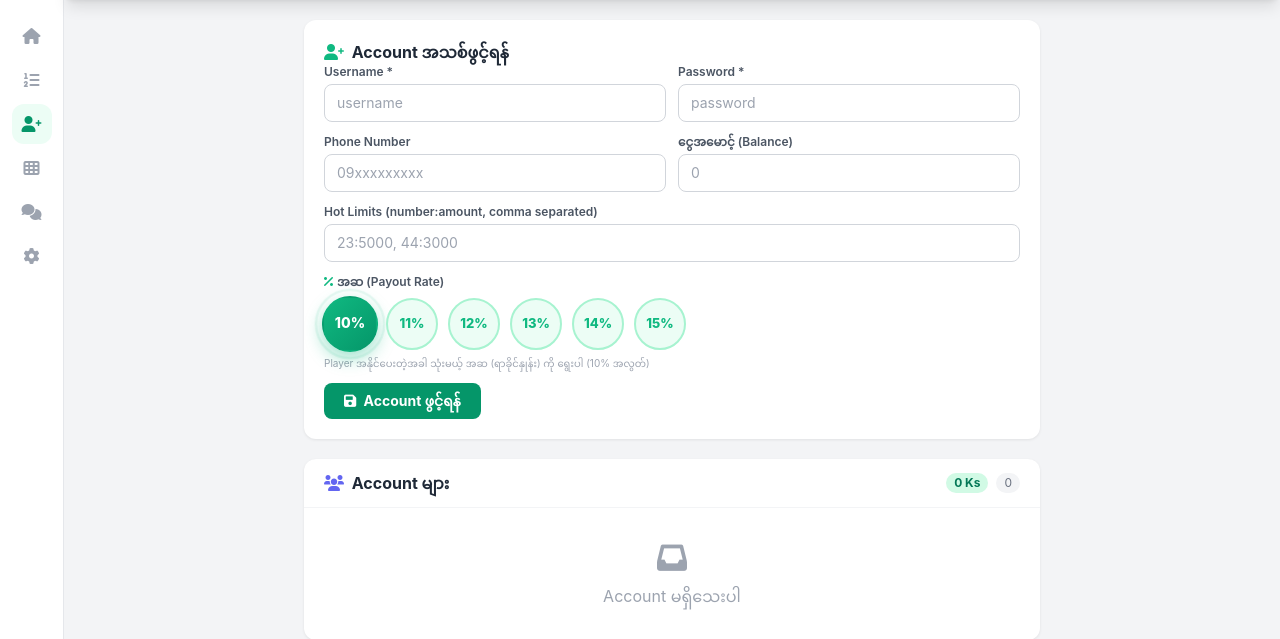
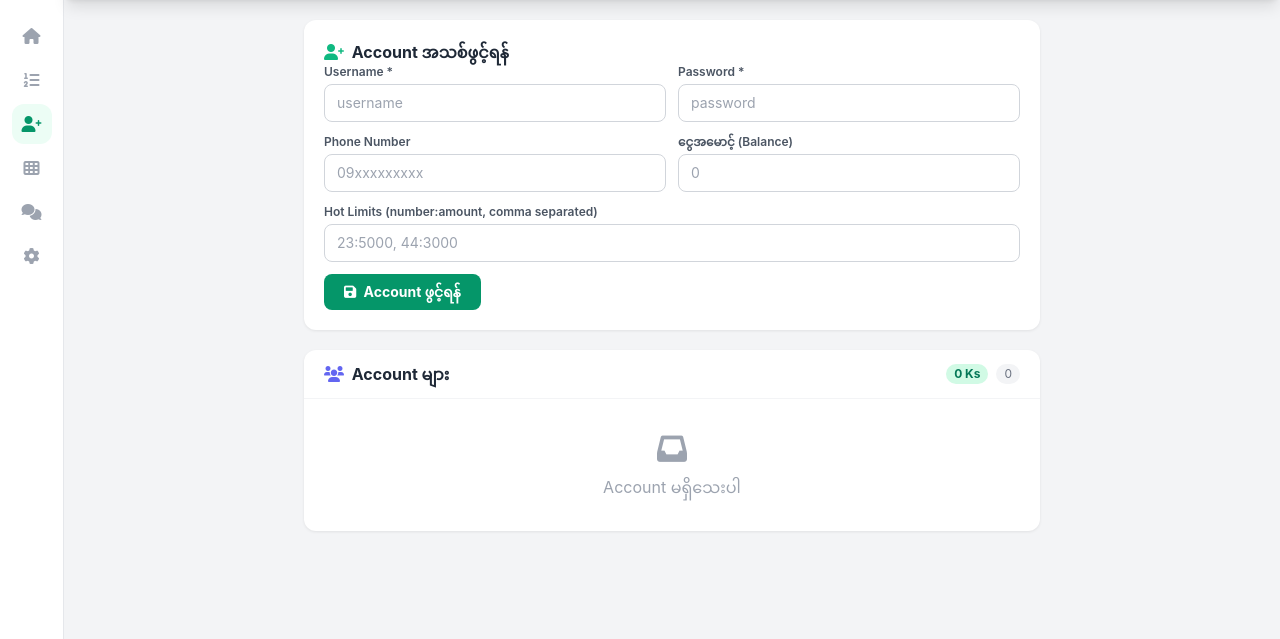
Before and after one commit to DeeLiso/2d-parser-engine, a Django app: page /bet/manage_bettors/ in a window 1280 px wide. Shown: the part 48-687 px from the top of the page. Run offline with Django 5.2, Linux system fonts and the light colour scheme; the visitor is signed in with stand-in values (Sample User, id 1); data that the repository does not hold is empty; some libraries are stand-ins or nearby versions.

Commit message:
Remove % circle payout-rate picker and multiplier field entirely (revert feature)

```diff
--- a/twodapp/models.py
+++ b/twodapp/models.py
@@ -39,7 +39,6 @@ class BettorAccount(models.Model):
     phone = models.CharField(max_length=20, blank=True, default='')
     balance = models.IntegerField(default=0)
     hot_limits = models.JSONField(default=dict)  # e.g. {'23': 5000, '44': 3000}
-    multiplier = models.IntegerField(default=10)  # payout rate per player (10X-14X)
     is_active = models.BooleanField(default=True)
     last_user_agent = models.CharField(max_length=300, blank=True, default='')
     last_ip = models.CharField(max_length=50, blank=True, default='')
@@ -60,7 +59,6 @@ class BettorAccount(models.Model):
             'phone': self.phone,
             'balance': self.balance,
             'hot_limits': self.hot_limits,
-            'multiplier': self.multiplier,
             'is_active': self.is_active,
             'last_user_agent': self.last_user_agent,
             'last_ip': self.last_ip,
--- a/twodapp/templates/twodapp/manage_bettors.html
+++ b/twodapp/templates/twodapp/manage_bettors.html
@@ -18,41 +18,6 @@
         .field input, .field select { transition: border-color 0.15s; }
         .field input:focus { border-color: #10b981; box-shadow: 0 0 0 3px rgba(16,185,129,0.12); outline: none; }
         .info-badge { display: inline-flex; align-items: center; gap: 4px; padding: 2px 6px; border-radius: 9999px; font-size: 10px; font-weight: 600; }
-        .mp-circle {
-            position: relative;
-            width: 52px; height: 52px;
-            border-radius: 9999px;
-            display: inline-flex; align-items: center; justify-content: center;
-            font-weight: 800; font-size: 13px; color: #10b981;
-            background: #ecfdf5;
-            border: 2px solid #a7f3d0;
-            cursor: pointer;
-            user-select: none;
-            transition: all 0.2s;
-        }
-        .mp-circle:hover { transform: translateY(-2px); border-color: #10b981; }
-        .mp-circle.active {
-            background: linear-gradient(135deg, #10b981, #059669);
-            color: white;
-            border-color: transparent;
-            box-shadow: 0 6px 16px rgba(16,185,129,0.4);
-            transform: scale(1.08);
-        }
-        .mp-circle.active::before {
-            content: '';
-            position: absolute;
-            inset: -6px;
-            border-radius: 9999px;
-            border: 2px solid rgba(16,185,129,0.5);
-            animation: mp-pulse 1.5s ease-out infinite;
-        }
-        @keyframes mp-pulse {
-            0% { transform: scale(0.9); opacity: 0.8; }
-            70% { transform: scale(1.15); opacity: 0; }
-            100% { transform: scale(1.15); opacity: 0; }
-        }
-        .mp-wrap { animation: mp-pop 0.3s ease; }
-        @keyframes mp-pop { from { transform: scale(0.7); opacity: 0; } to { transform: scale(1); opacity: 1; } }
     </style>
     <style>
         .tab-item { color: #6b7280; transition: color 0.15s, transform 0.12s; }
@@ -157,11 +122,6 @@
                     <label class="block text-xs font-semibold text-gray-600 mb-1">Hot Limits (number:amount, comma separated)</label>
                     <input id="bmHotLimits" type="text" class="w-full border border-gray-300 rounded-lg px-3 py-2 text-sm" placeholder="23:5000, 44:3000">
                 </div>
-                <div class="sm:col-span-2">
-                    <label class="block text-xs font-semibold text-gray-600 mb-2"><i class="fas fa-percentage text-emerald-500 mr-1"></i>အဆ (Payout Rate)</label>
-                    <div id="bmMultiplierWrap" class="mp-wrap flex items-center gap-2.5 flex-wrap"></div>
-                    <div class="text-[10px] text-gray-400 mt-1.5">Player အနိုင်ပေးတဲ့အခါ သုံးမယ့် အဆ (ရာခိုင်နှုန်း) ကို ရွေးပါ (10% အလွတ်)</div>
-                </div>
             </div>
             <div id="bmError" class="text-red-500 text-xs font-semibold mt-2 hidden"></div>
             <div id="bmSuccess" class="text-emerald-600 text-xs font-semibold mt-2 hidden"></div>
@@ -212,10 +172,6 @@
                     <label class="block text-xs font-semibold text-gray-600 mb-1">Hot Limits (number:amount)</label>
                     <input id="editHot" type="text" class="w-full border border-gray-300 rounded-lg px-3 py-2 text-sm" placeholder="23:5000, 44:3000">
                 </div>
-                <div>
-                    <label class="block text-xs font-semibold text-gray-600 mb-2"><i class="fas fa-percentage text-emerald-500 mr-1"></i>အဆ (Payout Rate)</label>
-                    <div id="editMultiplierWrap" class="mp-wrap flex items-center gap-2.5 flex-wrap"></div>
-                </div>
             </div>
             <div id="editError" class="text-red-500 text-xs font-semibold px-5 hidden"></div>
             <div class="px-5 pb-5 flex gap-2">
@@ -228,27 +184,6 @@
     {% csrf_token %}
     <script>
         const CSRF_TOKEN = document.querySelector('[name=csrfmiddlewaretoken]').value;
-
-        const MULTIPLIER_OPTIONS = [10, 11, 12, 13, 14, 15];
-        let bmMultiplier = 10;
-        let editMultiplier = 10;
-
-        function renderMultiplierPicker(wrapId, current, setState) {
-            const wrap = document.getElementById(wrapId);
-            if (!wrap) return;
-            wrap.innerHTML = MULTIPLIER_OPTIONS.map(v => `
-                <button type="button" data-mp="${v}" class="mp-circle ${v === current ? 'active' : ''}">${v}%</button>
-            `).join('');
-            wrap.querySelectorAll('.mp-circle').forEach(btn => {
-                btn.addEventListener('click', () => {
-                    const v = parseInt(btn.dataset.mp);
-                    setState(v);
-                    renderMultiplierPicker(wrapId, v, setState);
-                });
-            });
-        }
-
-        renderMultiplierPicker('bmMultiplierWrap', bmMultiplier, (v) => { bmMultiplier = v; });
 
         function parseUA(ua) {
             if (!ua) return { browser: '—', os: '' };
@@ -311,7 +246,6 @@
                             </div>
                         </div>
                         <div class="flex items-center gap-2 mt-1.5 ml-12 flex-wrap">
-                            <span class="info-badge bg-emerald-100 text-emerald-700"><i class="fas fa-percentage"></i> ${a.multiplier || 10}%</span>
                             <span class="info-badge bg-blue-100 text-blue-700"><i class="fas fa-globe"></i> ${ua.browser}</span>
                             ${ua.os ? `<span class="info-badge bg-purple-100 text-purple-700"><i class="fas fa-mobile-alt"></i> ${ua.os}</span>` : ''}
                             ${a.last_ip ? `<span class="info-badge bg-gray-100 text-gray-600"><i class="fas fa-map-marker-alt"></i> ${a.last_ip}</span>` : ''}
@@ -341,8 +275,6 @@
             const hot = a.hot_limits || {};
             const hotStr = Object.entries(hot).map(([k, v]) => `${k}:${v}`).join(', ');
             document.getElementById('editHot').value = hotStr;
-            editMultiplier = a.multiplier || 10;
-            renderMultiplierPicker('editMultiplierWrap', editMultiplier, (v) => { editMultiplier = v; });
             document.getElementById('editError').classList.add('hidden');
             document.getElementById('editModal').classList.remove('hidden');
         }
@@ -364,7 +296,7 @@
                     if (n && l && !isNaN(parseInt(l))) hot_limits[n] = parseInt(l);
                 }
             }
-            const body = { id, phone, balance, hot_limits, multiplier: editMultiplier };
+            const body = { id, phone, balance, hot_limits };
             if (password) body.password = password;
 
             const errEl = document.getElementById('editError');
@@ -428,7 +360,7 @@
                 const res = await fetch('/api/create_bettor', {
                     method: 'POST',
                     headers: { 'Content-Type': 'application/json', 'X-CSRFToken': CSRF_TOKEN },
-                    body: JSON.stringify({ username, password, phone, balance, hot_limits, multiplier: bmMultiplier })
+                    body: JSON.stringify({ username, password, phone, balance, hot_limits })
                 });
                 const data = await res.json();
                 if (data.ok) {
--- a/twodapp/views.py
+++ b/twodapp/views.py
@@ -607,16 +607,13 @@ def api_create_bettor(request):
     phone = (data.get('phone') or '').strip()
     balance = int(data.get('balance') or 0)
     hot_limits = data.get('hot_limits') or {}
-    multiplier = int(data.get('multiplier') or 10)
-    if multiplier < 1:
-        multiplier = 10
 
     if not username or not password:
         return JsonResponse({'ok': False, 'error': 'Username + password required'})
     if BettorAccount.objects.filter(username=username).exists():
         return JsonResponse({'ok': False, 'error': f'"{username}" already exists'})
 
-    acc = BettorAccount(username=username, phone=phone, balance=balance, hot_limits=hot_limits, multiplier=multiplier)
+    acc = BettorAccount(username=username, phone=phone, balance=balance, hot_limits=hot_limits)
     acc.set_password(password)
     acc.save()
     return JsonResponse({'ok': True, 'account': acc.to_dict()})
@@ -626,7 +623,7 @@ def api_create_bettor(request):
 @require_GET
 def api_list_bettors(request):
     accs = list(BettorAccount.objects.all().order_by('-id').values(
-        'id', 'username', 'phone', 'balance', 'hot_limits', 'multiplier', 'is_active',
+        'id', 'username', 'phone', 'balance', 'hot_limits', 'is_active',
         'last_user_agent', 'last_ip', 'last_seen'
     ))
     for a in accs:
@@ -659,9 +656,6 @@ def api_edit_bettor(request):
         acc.balance = int(data['balance'] or 0)
     if 'hot_limits' in data:
         acc.hot_limits = data['hot_limits'] or {}
-    if 'multiplier' in data:
-        m = int(data['multiplier'] or 10)
-        acc.multiplier = m if m >= 1 else 10
     password = (data.get('password') or '').strip()
     if password:
         acc.set_password(password)
```
Also changed, not shown: twodapp/migrations/0016_remove_bettoraccount_multiplier.py (added).
